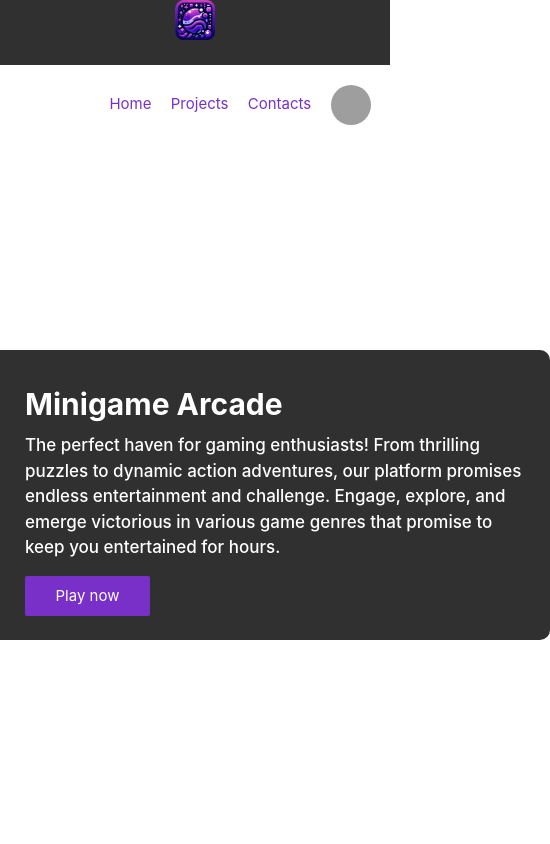
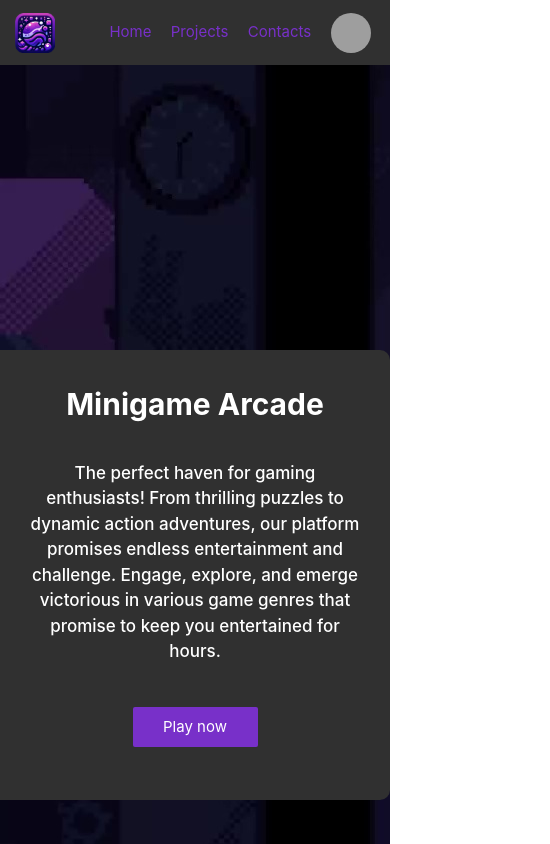
Before and after one commit to github-monstrs/Kvalifikacijas-Darbs, a Vue app in the folder Frontend/: page / in a window 390 px wide. Shown: the whole page, 550 px wide, since content can reach past the window. Built offline with nearby package versions, Linux system fonts and the light colour scheme; grey boxes are pictures that could not be loaded.

Commit message:
Inital pwa changes

```diff
--- a/Frontend/src/App.vue
+++ b/Frontend/src/App.vue
@@ -5,7 +5,7 @@ import HeaderBar from '@/components/HeaderBar.vue'
 
 <template>
   <header>
-    <img alt="Vue logo" class="logo" src="./assets/logo.png" width="40" height="40" />
+    <a id="logo" href="/"><img alt="Vue logo" class="logo" src="./assets/logo.png" width="40" height="40" /></a>
     <HeaderBar />
   </header>
 
@@ -39,12 +39,17 @@ header img {
   left: 0px;
 }
 
+#logo:hover{
+  background-color: transparent;
+  padding: 0px;
+  border-radius: 0px;
+}
+
 .logo {
   display: block;
   margin: 0 auto 2rem;
 }
 
-@media (min-width: 1024px) {
 header {
   display: flex;
   place-items: center;
@@ -53,5 +58,8 @@ header img {
 .logo {
     margin: 0 15px;
   }
+
+@media (min-width: 1024px) {
+
 }
 </style>
--- a/Frontend/src/assets/main.css
+++ b/Frontend/src/assets/main.css
@@ -1,4 +1,8 @@
 @import './base.css';
+
+body {
+  display: flex;
+}
 
 #app {
   margin: 0 auto;
@@ -23,7 +27,5 @@ a,
 }
 
 @media (min-width: 1024px) {
-  body {
-    display: flex;
-  }
+
 }
--- a/Frontend/src/views/Contacts.vue
+++ b/Frontend/src/views/Contacts.vue
@@ -67,6 +67,10 @@ const submitForm = async () => {
   color: #7830c9;
 }
 
+#message{
+  resize: none;
+}
+
 #background{
   background-color: #303030;
   height: 100%;
--- a/Frontend/src/views/Hero.vue
+++ b/Frontend/src/views/Hero.vue
@@ -65,4 +65,16 @@
   width: 500px;
   margin-bottom: 15px;
 }
+
+@media (max-width: 764px) {
+  #hero-text{
+    width: 100%;
+    height: 450px;
+    overflow: hidden;
+    display: flex;
+    justify-content: center;
+    flex-wrap: wrap;
+    text-align: center;
+  }
+}
 </style>
```
Lines whose indentation alone changed are shown as unchanged.
